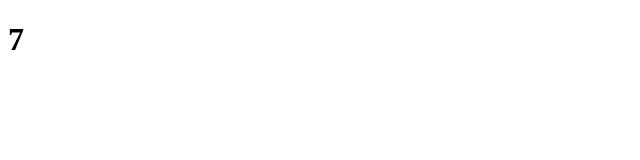
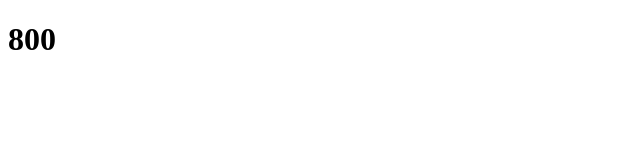
Before and after one commit to philip-morris-89/react-exercises, a React (Create React App) app in the folder my-app/: page / in a window 1280 px wide. Shown: the top 160 px of the page, without its empty margins (0-640 px from the left). Built offline with nearby package versions, Linux system fonts and the light colour scheme.

Commit message:
Modify the Counter component so that the initial value of the counter, the increment interval and the increment amount are passed as props to the component.

```diff
--- a/my-app/src/App.js
+++ b/my-app/src/App.js
@@ -5,7 +5,7 @@ export class App extends React.Component {
   render() {
     return (
       <div>
-        <Counter />
+        <Counter initialValue={50} incrementAmount={50} timeout={500}/>
       </div>
     )
   }
--- a/my-app/src/Counter.js
+++ b/my-app/src/Counter.js
@@ -2,7 +2,7 @@ import React from "react";
 
 class Counter extends React.Component {
   state = {
-    count: 0,
+    count: this.props.initialValue ?? 0,
   }
 
   constructor(props) {
@@ -11,10 +11,10 @@ class Counter extends React.Component {
     setInterval(() => {
       this.setState((state) => {
         return {
-          count: state.count + 1,
+          count: state.count + (this.props.incrementAmount ?? 1),
         }
       })
-    }, 1000)
+    }, this.props.timeout ?? 1000)
   }
 
   render() {
```
